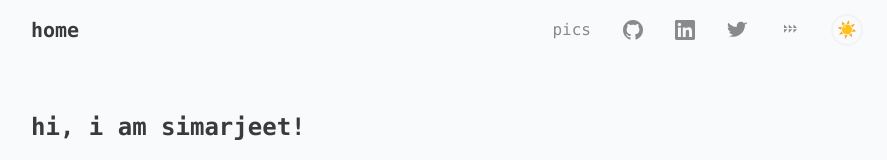
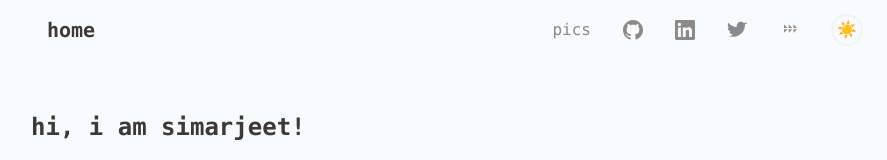
Before and after one commit to simarjeetss/simarjeetss.github.io, a React (Create React App) app: page / in a window 1280 px wide. Shown: the top 160 px of the page, without its empty margins (193-1080 px from the left). Built offline with nearby package versions, Linux system fonts and the light colour scheme.

Commit message:
fixed navbar margin to avoid overlapping of buttons

```diff
--- a/src/components/Navbar.js
+++ b/src/components/Navbar.js
@@ -20,7 +20,7 @@ const Navbar = () => {
   return (
     <nav className="fixed top-0 left-0 right-0 bg-bg z-50">
       <div className="max-w-4xl mx-auto px-8 flex justify-between items-center h-15">
-        <Link to="/" className="font-bold text-xl text-text">home</Link>
+        <Link to="/" className="font-bold text-xl text-text m-4">home</Link>
         <div className="flex items-center gap-8">
 
           {/* <Link to="/projects" className="text-text-secondary font-medium transition-colors duration-200 hover:text-accent">projects →</Link> */}
```
